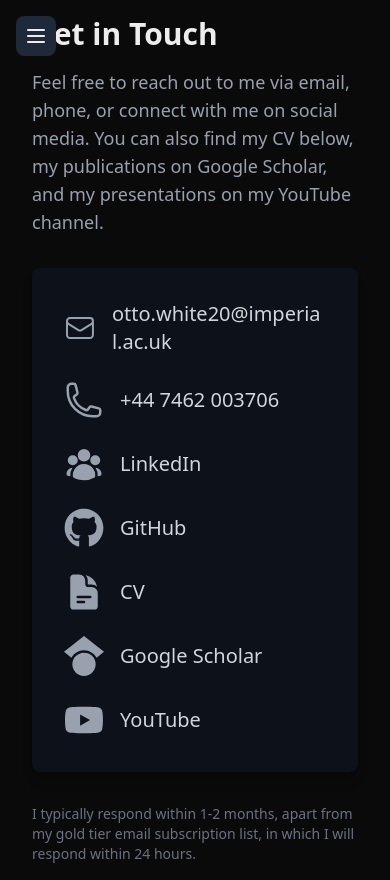
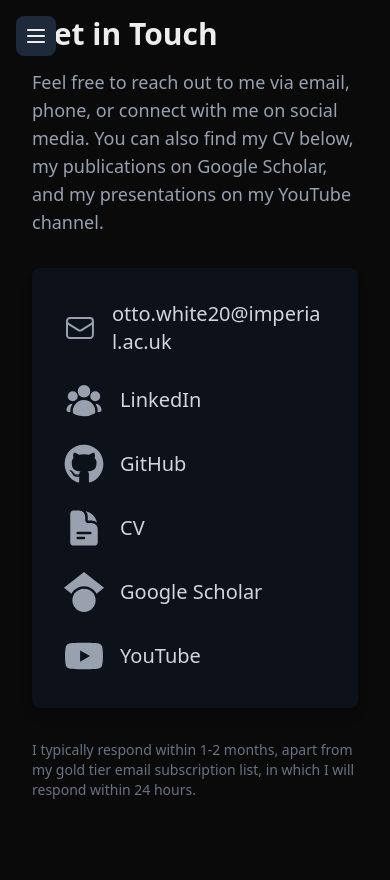
Before and after one commit to ottowhite/personal-website, a Next.js app: page /links in a window 390 px wide. After the commit the page ends 844 px from the top, so only its background shows below. Built offline with nearby package versions, Linux system fonts and the light colour scheme.

Commit message:
remove phone number from website

```diff
--- a/src/app/links/page.tsx
+++ b/src/app/links/page.tsx
@@ -60,7 +60,6 @@ const LinkEntry = ({ type, href, label, isExternal = false }: LinkEntryProps) =>
 
 export default function Links() {
 	const email = 'otto.white20@imperial.ac.uk';
-	const phone = '+44 7462 003706';
 	const linkedinUrl = 'https://www.linkedin.com/in/otto-white/';
 	const githubUrl = 'https://github.com/ottowhite';
 	const youtubeUrl = 'https://www.youtube.com/@ottowhite9742';
@@ -79,7 +78,6 @@ export default function Links() {
 
 				<div className="bg-gray-900/50 rounded-lg p-8 shadow-lg space-y-6">
 					<LinkEntry type="email" href={`mailto:${email}`} label={email} />
-					<LinkEntry type="phone" href={`tel:${phone}`} label={phone} />
 					<LinkEntry type="linkedin" href={linkedinUrl} label="LinkedIn" isExternal />
 					<LinkEntry type="github" href={githubUrl} label="GitHub" isExternal />
 					<LinkEntry type="cv" href={cvUrl} label="CV" isExternal />
```
